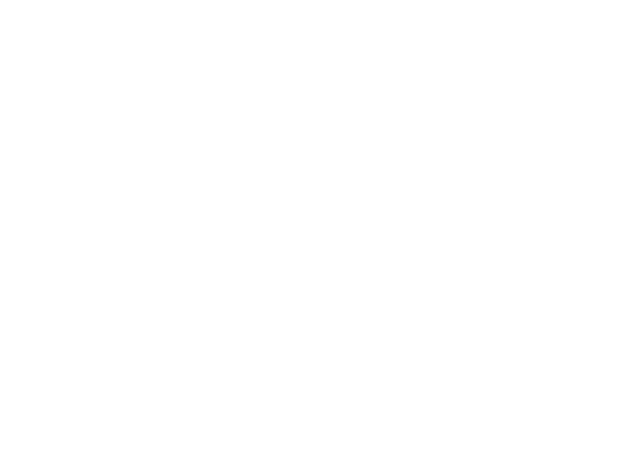
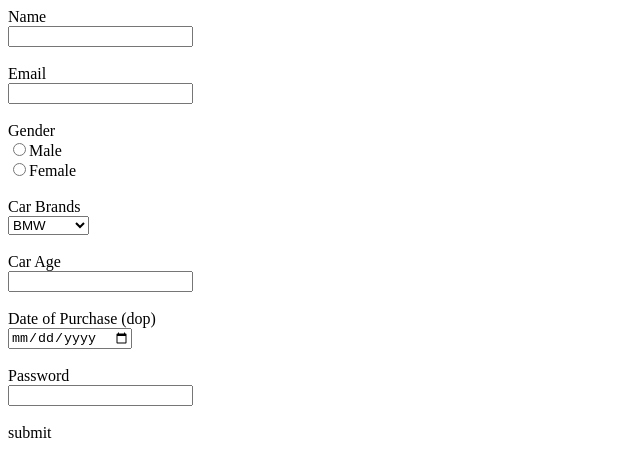
Before and after one commit to acciojob/car-insurance-form-shivanjalipatil, a website: page main.html in a window 1280 px wide. Shown: the whole page, without its empty margins (0-640 px from the left). Drawn offline with Linux system fonts and the light colour scheme.

Commit message:
created a submission

```diff
--- a/main.html
+++ b/main.html
@@ -8,6 +8,39 @@
 
 <body>
 	<!-- the entire body must be written by student -->
+   <form method="post">
+<label for="name">Name</label><br>
+<input id="name " type="text" required><br><br>
+
+<label for="email">Email</label><br>
+<input id="email " type="Email"  required><br><br>
+
+<label for="gender">Gender</label><br>
+<input  type="radio" name="gender" required>Male<br>
+<input  type="radio" name="gender" required>Female<br><br>
+
+<label for="cars">Car Brands</label><br>
+<select id="cars">
+	<option>BMW</option>
+	<option>Audi</option>
+	<option>Mercedez</option>
+
+</select><br><br>
+
+<label for="carage">Car Age</label><br>
+<input id="carage " type="Number"  required ><br><br>
+
+<label for="dop">Date of Purchase (dop)</label><br>
+<input id="dop " type="Date" required><br><br>
+
+<label for="password">Password</label><br>
+<input id="password " type="Password" required><br><br>
+
+ <submit type="submit"> submit</submit>
+
+  </form>
+
+
     <script type="text/javascript" src="./script.js">
 </script>
 
```
